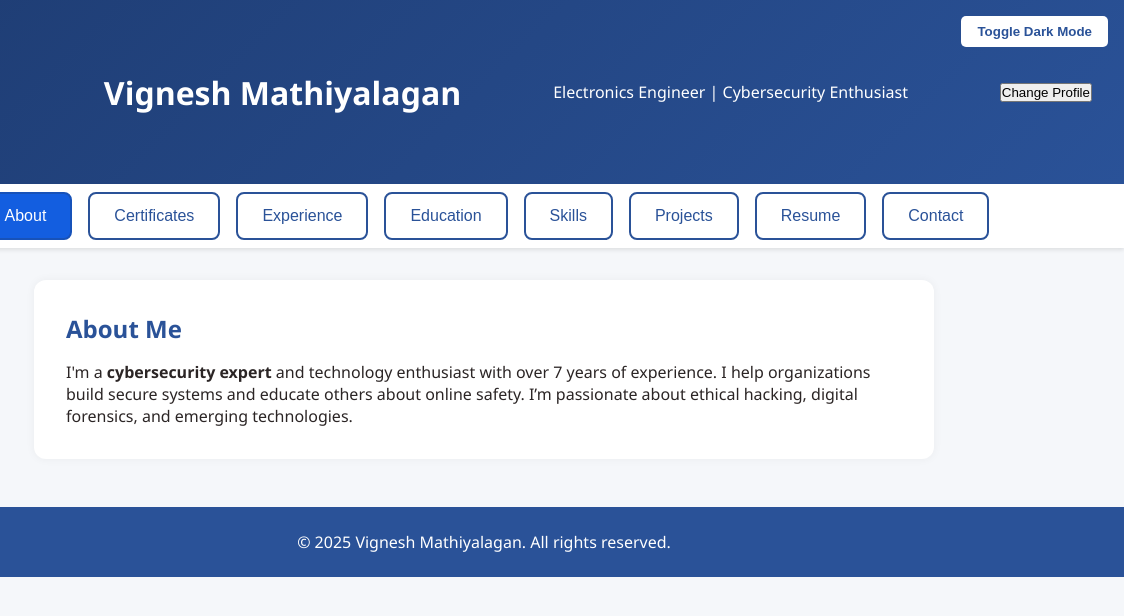
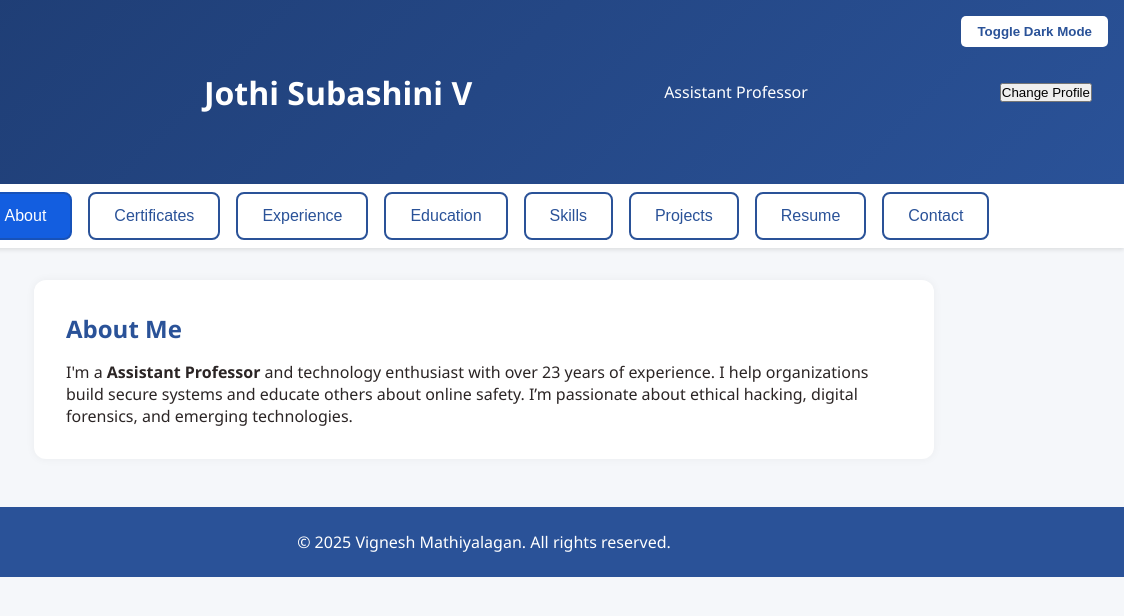
Before and after one commit to Subashini2507/Newresume2025, a plain HTML site: page index.html in a window 1280 px wide. Shown: the full height of the page, 156-1280 px from the left. Drawn offline with Linux system fonts and the light colour scheme.

Commit message:
Update index.html

```diff
--- a/index.html
+++ b/index.html
@@ -200,10 +200,10 @@
   <button class="dark-toggle" onclick="toggleDarkMode()">Toggle Dark Mode</button>
   <img src="./6016a.jpg" alt="Profile Picture" class="profile-picture" id="profileImage" style="margin: 0 1rem 0 0; align-self: flex-start;">
   <div style="text-align: left;">
-    <h1>Vignesh Mathiyalagan</h1>
+    <h1>Jothi Subashini V</h1>
 
   </div>
-  <p>Electronics Engineer | Cybersecurity Enthusiast</p>
+  <p>Assistant Professor</p>
   <input type="file" id="fileInput" accept="image/*" style="display:none">
   <button onclick="showModal()">Change Profile</button>
 </header>
@@ -221,7 +221,7 @@
 
 <section id="about" class="active">
   <h2>About Me</h2>
-  <p>I'm a <b>cybersecurity expert</b> and technology enthusiast with over 7 years of experience. I help organizations build secure systems and educate others about online safety. I’m passionate about ethical hacking, digital forensics, and emerging technologies.</p>
+  <p>I'm a <b>Assistant Professor</b> and technology enthusiast with over 23 years of experience. I help organizations build secure systems and educate others about online safety. I’m passionate about ethical hacking, digital forensics, and emerging technologies.</p>
 </section>
 
 <section id="education">
```
